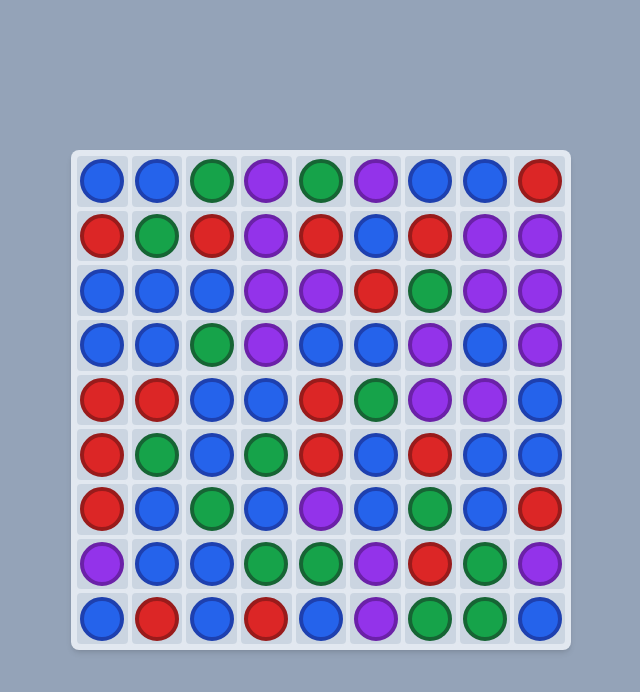
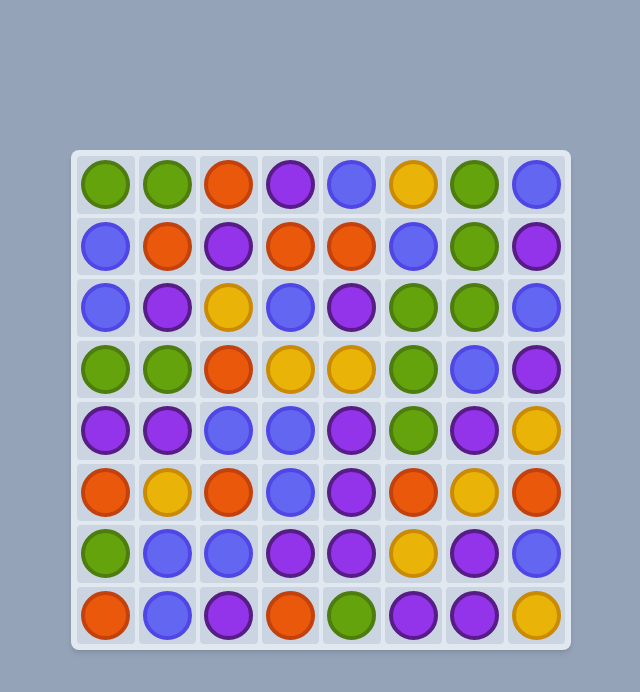
Before and after one commit to gukihuman/gems, a Nuxt app: page / in a window 1280 px wide. Shown: the top 692 px of the page, without its empty margins (319-959 px from the left). Built offline with nearby package versions, Linux system fonts and the light colour scheme.

Commit message:
integrate animejs

```diff
--- a/app.vue
+++ b/app.vue
@@ -36,16 +36,18 @@
 </template>
 
 <script setup>
+import anime from "animejs"
 import newId from "./utils/newId"
-import move from "./utils/move"
 
-const GRID_SIZE = 9
-const GEMS_COLORS = ["RED", "GREEN", "BLUE", "PURPLE"]
+const DISTANCE_PER_SECOND = 250
+const GRID_SIZE = 8
+const GEMS_COLORS = ["RED", "GREEN", "BLUE", "PURPLE", "YELLOW"]
 const GEM_CLASSES = {
-  RED: "bg-red-600 border-red-800",
-  GREEN: "bg-green-600 border-green-800",
-  BLUE: "bg-blue-600 border-blue-800",
-  PURPLE: "bg-purple-600 border-purple-800",
+  RED: "bg-orange-600 border-orange-700",
+  GREEN: "bg-lime-600 border-lime-700",
+  BLUE: "bg-indigo-500 border-indigo-600",
+  PURPLE: "bg-purple-600 border-purple-900",
+  YELLOW: "bg-yellow-500 border-yellow-600",
 }
 class Cell {
   constructor() {
@@ -60,9 +62,9 @@ class Cell {
 const gridRef = ref(null)
 
 const gemsById = ref({})
-const grid = ref(Array.from(Array(81), () => new Cell()))
 const cellSize = ref(0)
 const gridSize = ref(GRID_SIZE)
+const grid = ref(Array.from(Array(gridSize.value ** 2), () => new Cell()))
 
 onMounted(() => {
   setGridCoordinates()
@@ -70,25 +72,24 @@ onMounted(() => {
   requestAnimationFrame(gameLoop)
   setTimeout(() => {
     delete gemsById.value[grid.value[39].gemId]
-    delete gemsById.value[grid.value[48].gemId]
-    delete gemsById.value[grid.value[57].gemId]
+    delete gemsById.value[grid.value[47].gemId]
+    delete gemsById.value[grid.value[55].gemId]
     grid.value[39].gemId = null
-    grid.value[48].gemId = null
-    grid.value[57].gemId = null
+    grid.value[47].gemId = null
+    grid.value[55].gemId = null
   }, 2000)
 })
 
 function gameLoop() {
   generateGems()
-  updateGemPositions()
   requestAnimationFrame(gameLoop)
 }
 function setGridCoordinates() {
   const { width } = gridRef.value.getBoundingClientRect()
   cellSize.value = width / gridSize.value
   grid.value.forEach((cell, i) => {
-    cell.x = getXByIndex(i)
-    cell.y = getYByIndex(i)
+    cell.x = cellSize.value * (i % gridSize.value)
+    cell.y = cellSize.value * Math.floor(i / gridSize.value)
   })
   Object.values(gemsById.value).forEach((gem) => {
     gem.targetX = grid.value[gem.gridIndex].x
@@ -96,58 +97,66 @@ function setGridCoordinates() {
   })
 }
 function generateGems() {
-  for (let y = 0; y < gridSize.value; y++) {
-    let emptyCount = 0
-    for (let i = grid.value.length - 1 - y; i >= 0; i -= gridSize.value) {
-      const cell = grid.value[i]
-      if (cell.gemId) continue
+  for (let column = gridSize.value - 1; column >= 0; column--) {
+    let emptyCells = false
+    for (let row = 0; row < gridSize.value; row++) {
+      const i = row * gridSize.value + column
+      if (!grid.value[i].gemId) emptyCells = true
+    }
+    if (!emptyCells) continue
 
-      let isUpGem = false
-      let emptyCountTemp = 0
-      for (let iUp = i; iUp >= 0; iUp -= 9) {
-        const upCell = grid.value[iUp]
-        if (upCell.gemId) {
-          isUpGem = true
-          const gemId = upCell.gemId
-          cell.gemId = gemId
-          upCell.gemId = null
-          const upGem = gemsById.value[gemId]
-          upGem.targetX = cell.x
-          upGem.targetY = cell.y
-          break
-        } else {
-          emptyCountTemp++
-          emptyCount = Math.max(emptyCount, emptyCountTemp)
-        }
+    let columnGems = []
+    for (let row = gridSize.value - 1; row >= 0; row--) {
+      const i = row * gridSize.value + column
+      if (grid.value[i].gemId) {
+        columnGems.push(grid.value[i].gemId)
+        grid.value[i].gemId = null
       }
-      if (!isUpGem) {
-        const id = newId()
-        gemsById.value[id] = {
-          gridIndex: i,
-          color: GEMS_COLORS[Math.floor(Math.random() * GEMS_COLORS.length)],
-          x: getXByIndex(i),
-          y: getBaseYByIndex(i, emptyCount),
-          targetX: cell.x,
-          targetY: cell.y,
-        }
-        cell.gemId = id
+    }
+    columnGems.forEach((gemId, row) => {
+      const reverseRow = gridSize.value - 1 - row
+      const i = reverseRow * gridSize.value + column
+      grid.value[i].gemId = gemId
+      const gem = gemsById.value[gemId]
+      gem.targetX = grid.value[i].x
+      gem.targetY = grid.value[i].y
+      gem.gridIndex = i
+      animate(gem)
+    })
+
+    const emptyCount = gridSize.value - columnGems.length
+
+    for (let row = 0; row < emptyCount; row++) {
+      let i = row * gridSize.value + column
+      const id = newId()
+      grid.value[i].gemId = id
+      gemsById.value[id] = {
+        gridIndex: i,
+        color: GEMS_COLORS[Math.floor(Math.random() * GEMS_COLORS.length)],
+        x: cellSize.value * (i % gridSize.value),
+        y: -(cellSize.value * (emptyCount - row)),
+        targetX: grid.value[i].x,
+        targetY: grid.value[i].y,
+        animation: false,
       }
+      animate(gemsById.value[id])
     }
   }
 }
-function updateGemPositions() {
-  Object.values(gemsById.value).forEach((gem) => {
-    gem.x = move(gem.x, gem.targetX)
-    gem.y = move(gem.y, gem.targetY)
+function animate(gem) {
+  if (gem.animation) anime.remove(gem)
+  gem.animation = true
+  let distance = Math.max(
+    Math.abs(gem.targetX - gem.x),
+    Math.abs(gem.targetY - gem.y)
+  )
+  anime({
+    targets: gem,
+    x: gem.targetX,
+    y: gem.targetY,
+    duration: 1000 * (distance / DISTANCE_PER_SECOND),
+    easing: "easeInOutQuad",
+    complete: () => (gem.animation = false),
   })
 }
-function getXByIndex(i) {
-  return cellSize.value * (i % gridSize.value)
-}
-function getYByIndex(i) {
-  return cellSize.value * Math.floor(i / gridSize.value)
-}
-function getBaseYByIndex(i, emptyCount) {
-  return -(cellSize.value * (emptyCount - Math.floor(i / gridSize.value)))
-}
 </script>
--- a/package.json
+++ b/package.json
@@ -10,6 +10,7 @@
     "postinstall": "nuxt prepare"
   },
   "dependencies": {
+    "animejs": "^3.2.2",
     "nuxt": "^3.15.4",
     "vue": "latest",
     "vue-router": "latest"
--- a/utils/move.js
+++ /dev/null
@@ -1,10 +0,0 @@
-const FACTOR = 0.05
-const MIN_SPEED = 1
-
-export default function (current, target) {
-  const diff = target - current
-  if (Math.abs(diff) < 0.5) return target
-  const direction = Math.sign(diff)
-  const speed = Math.max(Math.abs(FACTOR * diff), MIN_SPEED)
-  return current + direction * speed
-}
```
Also changed, not shown: 1 other file (tests, documents, lock files or other folders).
